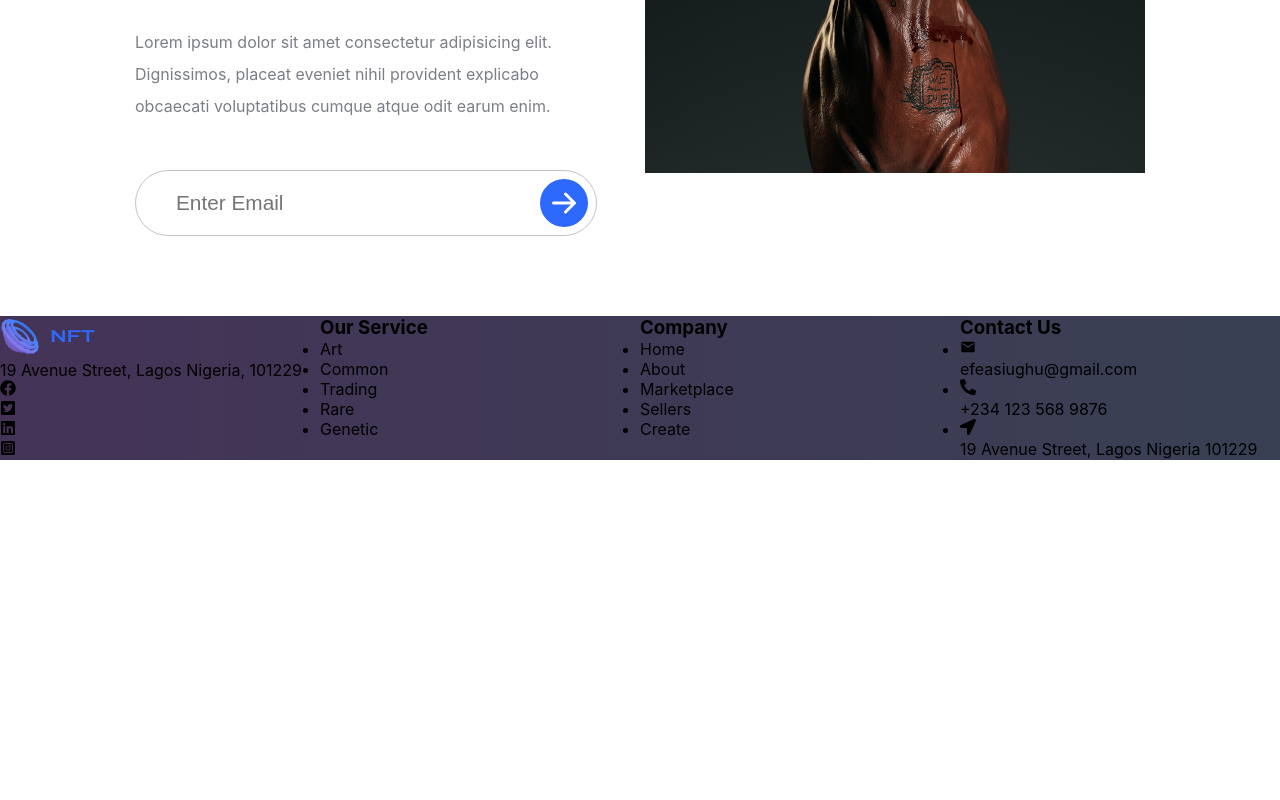
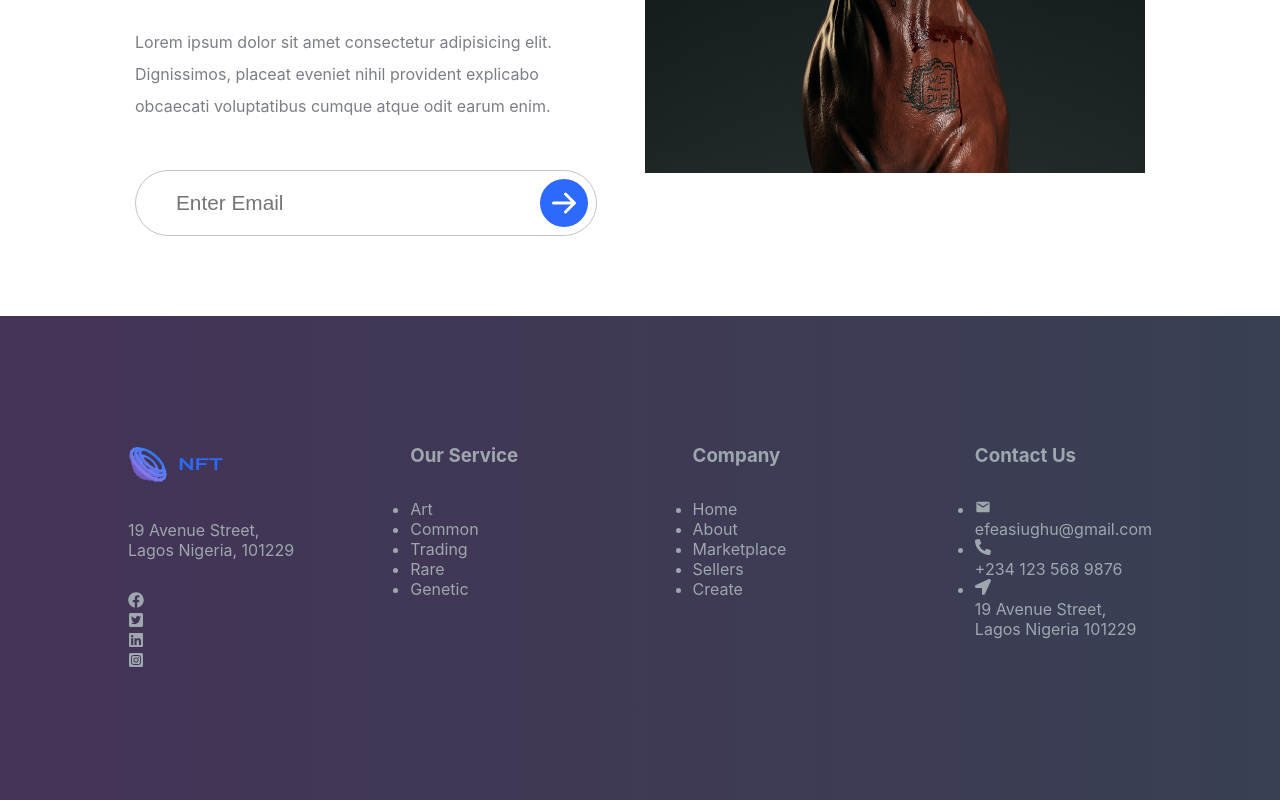
Before and after one commit to gift56/Nftlandingpage, a React (Create React App) app: page / in a window 1280 px wide. Shown: the part 4371-5171 px from the top of the page. Before the commit the page ends 4831 px from the top, so only its background shows below. Built offline with nearby package versions, Linux system fonts and the light colour scheme.

Commit message:
stying the row area

```diff
--- a/src/components/Footer.jsx
+++ b/src/components/Footer.jsx
@@ -82,4 +82,12 @@ const Container = styled.footer`
       background: linear-gradient(to right,#443357,#394053);
       display: grid;
       grid-template-columns: repeat(4,1fr);
+      padding: 8rem;
+      gap: 7rem;
+      .row {
+         color: #9ea7ad;
+         display: flex;
+         flex-direction: column;
+         gap: 2rem;
+      }
 `;
```
